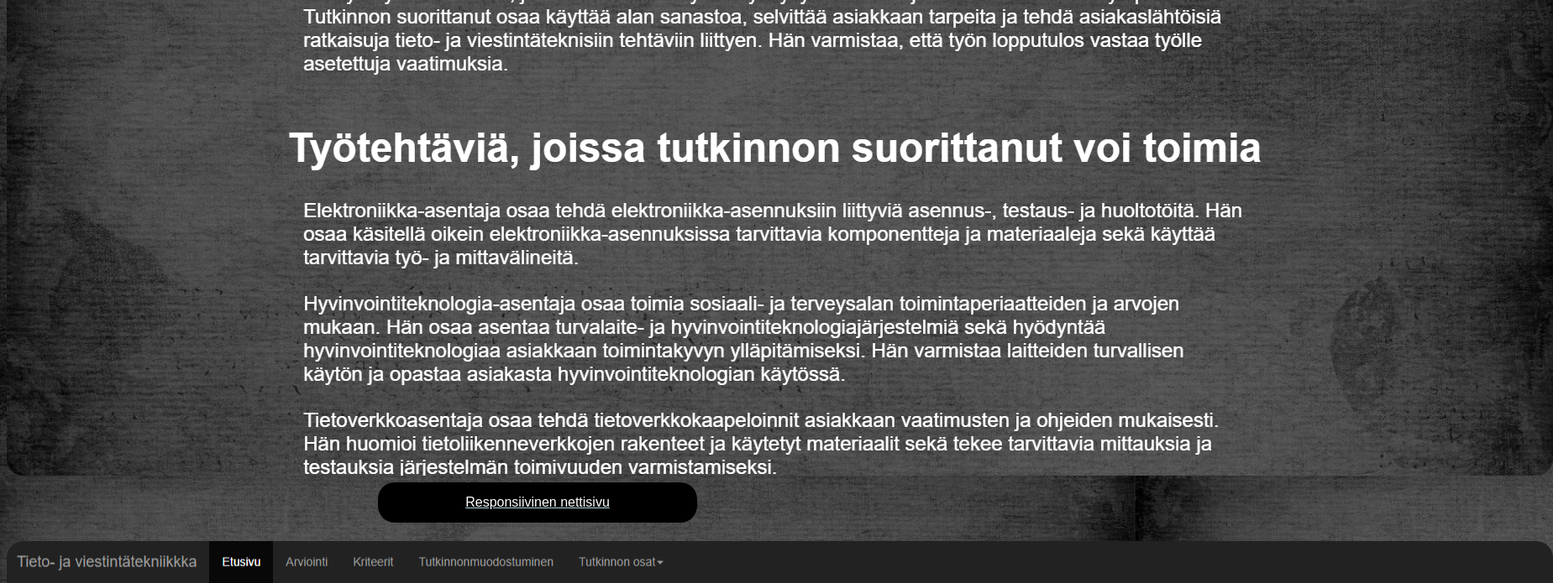
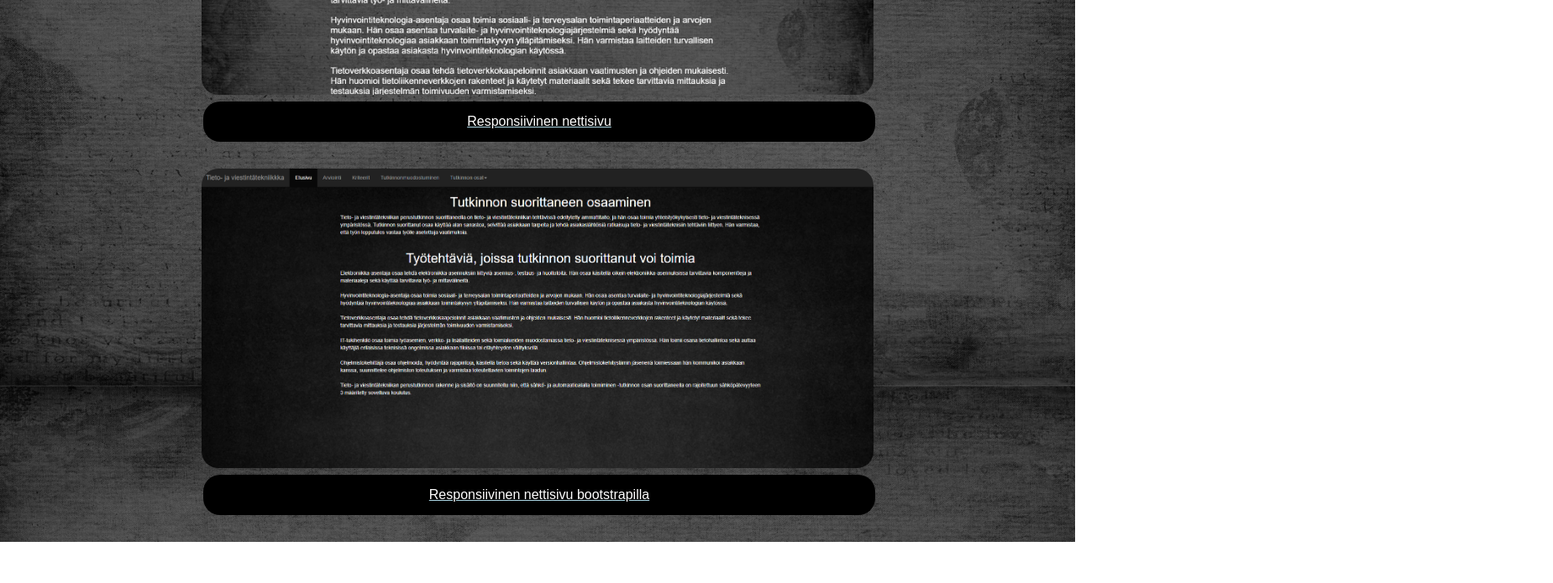
Before and after one commit to coderamongus/kotisivu, a plain HTML site: page työnäytteet.html in a window 1280 px wide. Shown: the part 340-1035 px from the top of the page at 84% size, 1849 px wide, since content can reach past the window. After the commit the page ends 986 px from the top, so only its background shows below. Drawn offline with Linux system fonts and the light colour scheme.

Commit message:
Pieniä korjauksia

```diff
--- a/styles.css
+++ b/styles.css
@@ -44,6 +44,7 @@ h1 {
 p {
     color:white;
 }
+
 button {
     display: block;
     background-color: black;
--- a/työnäytteet.html
+++ b/työnäytteet.html
@@ -9,10 +9,29 @@
 
 </head>
 <style>
+    .container {
 
+    }
+    .tyonayte {
+        margin: 10px auto;
+        width: 800px;
+    }
+    .tyonayte img {
+        width: 100%
+    }
+
+    .btn-tyonayte {
+        width: 100%;
+    }
+
+    @media (max-width: 780px) {
+        .tyonayte {
+            width: 100%;
+        }
+    }
 </style>
 <body>
-<center>
+
     <div class="linkit">
         <ul>
             <li><a href="index.html">Kotisivu</a></li>
@@ -22,18 +41,19 @@
             <li><a href= "galleria.html">Peugeot Galleria</a></li>
         </ul>
     </div>
-    <div class="tyonaytteet">
+    <div class="container">
+        <div class="tyonayte">
             <img src ="media/responsiivinen.png">
             <a href="../projektit/responsiivinen/Index.html">
-            <button class="button button3">Responsiivinen nettisivu</button><br>
+                <button class="button btn-tyonayte">Responsiivinen nettisivu</button><br>
             </a>
-
+        </div>
+        <div class="tyonayte">
             <img src="media/responsiivinen2.png">
             <a href="../projektit/responsiivinenbootstrap/Index.html">
-            <button class="button button3">Responsiivinen nettisivu bootstrapilla</button><br>
+                <button class="button btn-tyonayte">Responsiivinen nettisivu bootstrapilla</button><br>
             </a>
         </div>
-
-</center>
+    </div>
 </body>
 </html>
```
Lines whose indentation alone changed are shown as unchanged.
